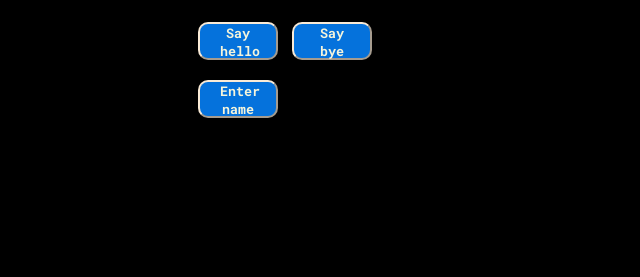
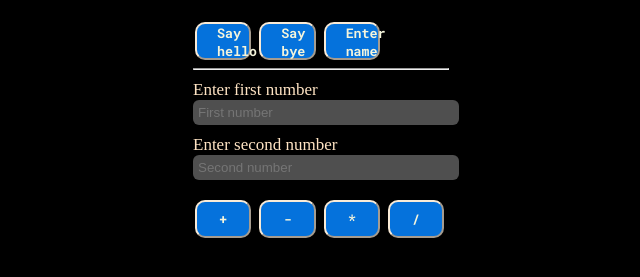
Before and after one commit to aqe-gl/WebCalculator, a plain HTML site: page index.html in a window 1280 px wide. Shown: the part 51-328 px from the top of the page, without its empty margins (319-959 px from the left). Drawn offline with Linux system fonts and the light colour scheme.

Commit message:
created inputs for numbers, added operator buttons

```diff
--- a/index.html
+++ b/index.html
@@ -16,7 +16,21 @@
     <button>Say hello</button>
     <button class="bye" id="btn">Say bye</button>
     <button id="enter-name">Enter name</button>
+
+    <hr>
+
+    <label for="number1">Enter first number</label>
+    <input type="number" class="number1" name="number1" id="number1" placeholder="First number">
+
+    <label for="number2">Enter second number</label>
+    <input type="number" class="number2" name="number2" id="number2" placeholder="Second number">
+
+    <button class="add">+</button>
+    <button class="subtract">-</button>
+    <button class="multiply">*</button>
+    <button class="divide">/</button>
 </div>
+
 
 <script src="script.js"></script>
 </body>
--- a/script.js
+++ b/script.js
@@ -10,3 +10,21 @@ document.getElementById("enter-name").onclick = function () {
     let ans = prompt("Enter your name: ");
     console.log(ans);
 }
+
+document.querySelector('.add').onclick = function () {
+    //alert(2+2)
+    //console.log(document.querySelector(".number1").value)
+    //console.log(document.querySelector(".number2").value)
+    let num1 = document.querySelector('.number1').value;
+    let num2 = document.querySelector('.number2').value
+    let ans = parseInt(num1) + parseInt(num2)
+    //console.log(typeof(num1));
+    alert(ans);
+}
+
+document.querySelector('.subtract').onclick = function () {
+    let num1 = document.querySelector('.number1').value;
+    let num2 = document.querySelector('.number2').value;
+    let ans = parseInt(num1) - parseInt(num2);
+    alert(ans);
+}
--- a/style.css
+++ b/style.css
@@ -11,25 +11,26 @@ button {
     background-color: #0572dc;
     color: beige;
     border-color: antiquewhite;
-    width: 80px;
+    width: 22%;
     height: 38px;
     font-weight: bold;
     border-radius: 10px;
     justify-content: center;
     margin-top: 20px;
-    margin-left: 5px;
-    margin-right: 5px;
+    margin-left: 2px;
+    margin-right: 2px;
     font-family: "Roboto Mono", monospace;
     font-optical-sizing: auto;
     font-style: normal;
     padding-left: 20px;
     padding-right: 20px;
+    transition: 0.4s;
+    cursor: pointer;
 }
 
 button:hover {
     background-color: #0059a9;
-    width: 83px;
-    height: 41px;
+    transform: scale(1.05);
 }
 
 .wrapper {
@@ -67,3 +68,25 @@ button:hover {
         border-color: orange;
     }
 }
+
+hr {
+    margin: 8px auto;
+    background-color: antiquewhite;
+}
+
+label {
+    color: bisque;
+    display: block;
+    font-size: 17px;
+    margin-top: 10px;
+}
+
+input {
+    color: antiquewhite;
+    width: 100%;
+    outline: none;
+    border: none;
+    padding: 5px;
+    border-radius: 6px;
+    background-color: #4f4f4f;
+}
```
